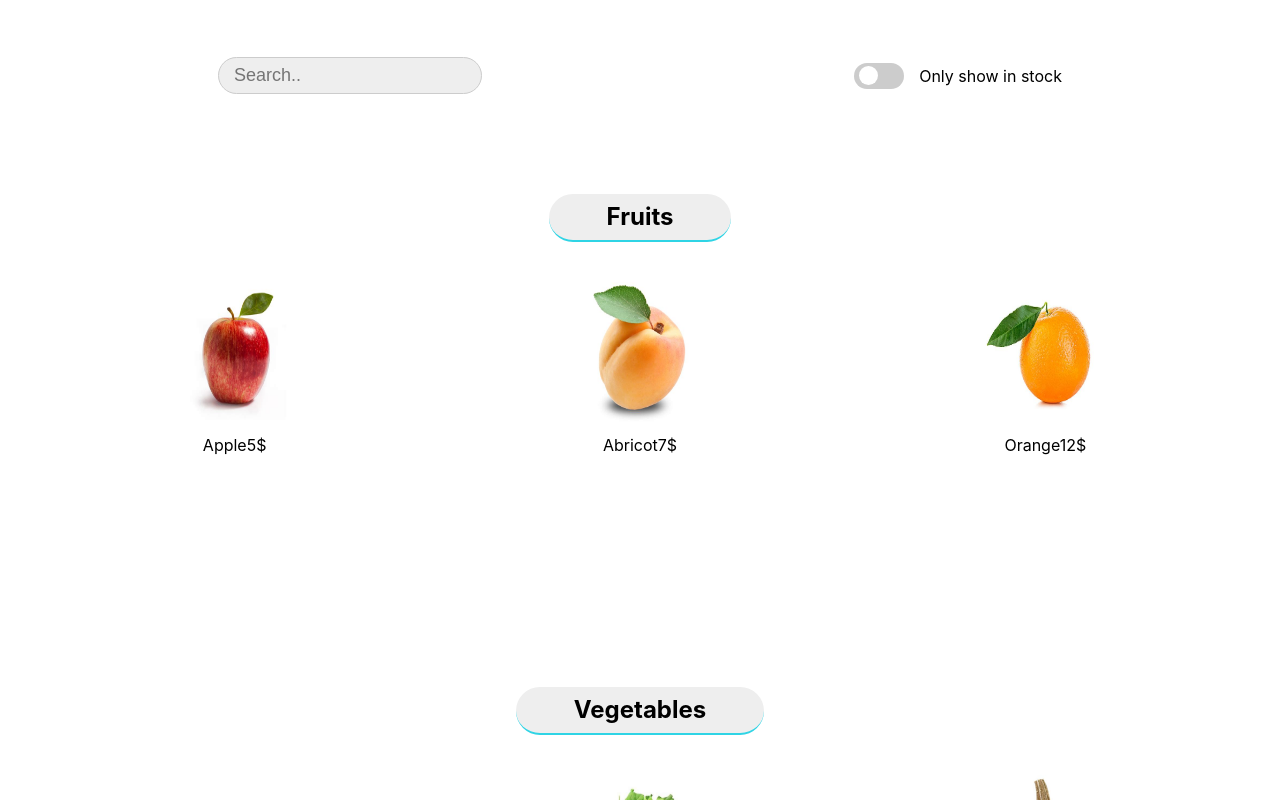
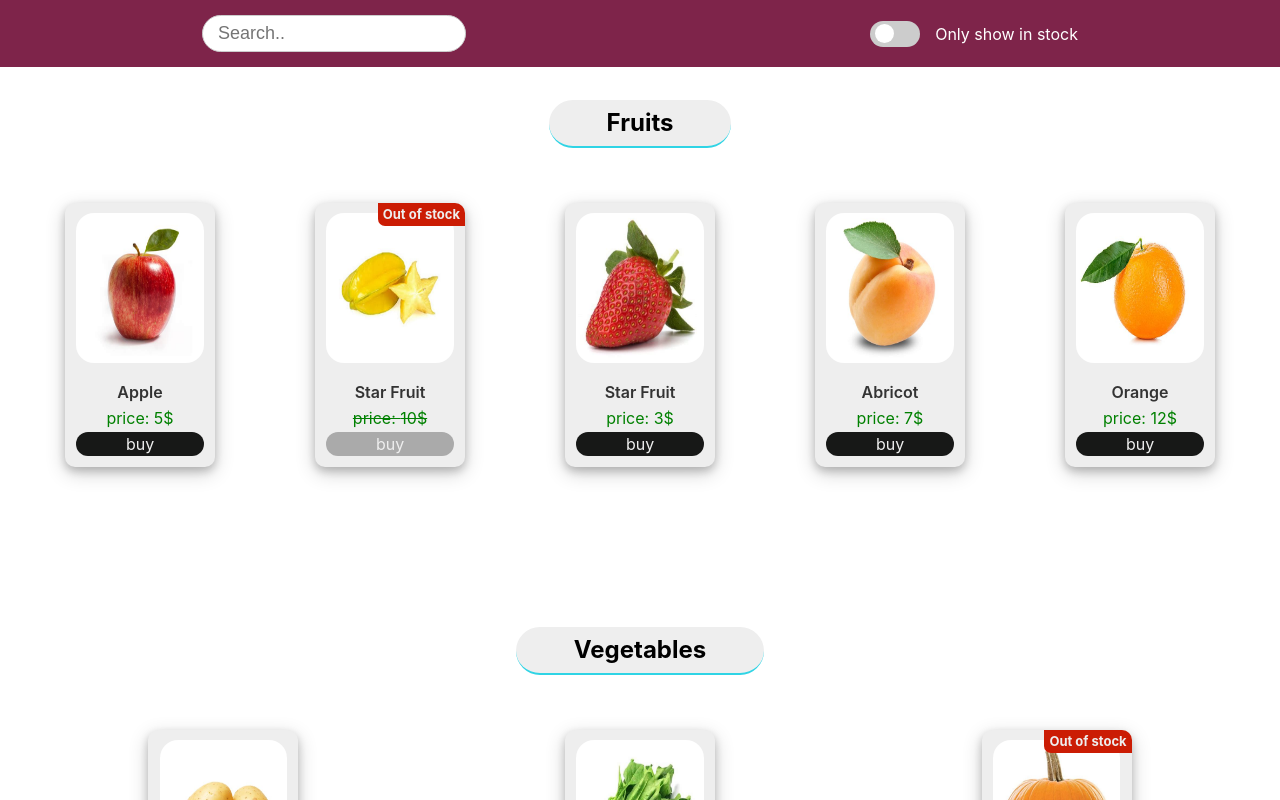
Before and after one commit to Abd-Elaty/React-food-market, a React (Vite) app: page / in a window 1280 px wide. Shown: the top 800 px of the page. Built offline with nearby package versions, Linux system fonts and the light colour scheme.

Commit message:
complete work

```diff
--- a/src/App.jsx
+++ b/src/App.jsx
@@ -5,16 +5,19 @@ import { useState } from 'react'
 
 const foods = [
   {category:'Fruits', price:'5$', stocked:true, name:'Apple', image:'/src/assets/Apple.png'},
+  {category:'Fruits', price:'10$', stocked:false, name:'Star Fruit', image:'/src/assets/starfruit.png'},
+  {category:'Fruits', price:'3$', stocked:true, name:'Star Fruit', image:'/src/assets/strawberry.png'},
   {category:'Vegetables', price:'8$', stocked:true, name:'Potato', image:'/src/assets/Potato.png'},
-  {category:'Fruits', price:'7$', stocked:false, name:'Abricot', image:'/src/assets/Abricot.png'},
+  {category:'Fruits', price:'7$', stocked:true, name:'Abricot', image:'/src/assets/Abricot.png'},
   {category:'Vegetables', price:'3$', stocked:true, name:'Spinach', image:'/src/assets/Spinach.png'},
   {category:'Vegetables', price:'6$', stocked:false, name:'Pumpkin', image:'/src/assets/Pumpkin.png'},
   {category:'Fruits', price:'12$', stocked:true, name:'Orange', image:'/src/assets/Orange.png'},
 ]
 
 function App() {
-  let [filt, setFilt] = useState(false)
+  const [filt, setFilt] = useState(false)
   const [search, setSearch] = useState('')
+  const [notFound, setNotFound] = useState('')
   return (
     <>
       <Header filt={filt} setFilt={setFilt} search={search} setSearch={setSearch}/>
--- a/src/components/Categories.jsx
+++ b/src/components/Categories.jsx
@@ -1,4 +1,3 @@
-import { useState } from 'react';
 import '../styles/category.scss'
 
 function Categories ({Foods, filt, search}) {
@@ -21,9 +20,13 @@ function Categories ({Foods, filt, search}) {
   foodTypes.forEach(e => {
     cats.push(<Category key={e} myCat={e} Foods={Foods} filt={filt} search={search}/>)
   })
+  const not = cats.length
   return (
     <div className="categories">
-      {cats || <p>n</p>}
+      {cats}
+      <div className="not" >
+        {!not && <NotFound/>}
+      </div>
     </div>
   )
 }
@@ -66,8 +69,9 @@ function Element ({el}) {
       <div className={cn}>
         <img src={el.image} alt={el.name} />
         <div className='disc'>
-          <span>{el.name}</span>
-          <span>{el.price}</span>
+          <p>{el.name}</p>
+          <p>price: {el.price}</p>
+          <p className='btn'>buy</p>
         </div>
       </div>
     </>
@@ -76,9 +80,9 @@ function Element ({el}) {
 
 function NotFound () {
   return (
-    <h1>
+    <h2 id='NotFound'>
       NO Products Found
-    </h1>
+    </h2>
   )
 }
 
--- a/src/styles/category.scss
+++ b/src/styles/category.scss
@@ -1,7 +1,17 @@
 .categories {
+  .not {
+    padding: 25px;
+    background-color: #eee;
+    margin-top: 70px;
+    width: fit-content;
+    margin-left: auto;
+    margin-right: auto;
+    border-radius: 3px;
+    max-width: 85%;
+  }
   .category {
-    padding: 40px 0 90px;
-    margin: 40px 0 80px;
+    padding: 40px 0 40px;
+    margin: 40px 0 40px;
     background-color: #fff;
     border-radius: 15px;
     h2 {
@@ -24,11 +34,63 @@
     display: flex;
     flex-wrap: wrap;
     justify-content: space-around;
+    > div {
+      background-color: #eee;
+      padding: 10px 0 0 0;
+      border-radius: 10px;
+      margin: 20px;
+      box-shadow: 0 4px 8px 0 rgba(0, 0, 0, 0.2), 0 6px 20px 0 rgba(0, 0, 0, 0.19);
+    }
     img {
       width: 150px;
       height: 150px;
       border-radius: 18px;
       max-width: 85%;
     }
+    .disc{
+      padding: 3px;
+      margin: 6px;
+      p {
+        margin:2px ;
+        color: #333;
+        &:first-child {
+        font-weight: 600;
+        }
+        &:nth-child(2) {
+          color: green;
+        }
+        &.btn {
+          background-color: rgb(23, 24, 23);
+          cursor: pointer;
+          border-radius: 15px;
+          color: #eee;
+        }
+      }
+    }
+    .unavilable {
+      position: relative;
+      overflow: hidden;
+      p {
+        &:nth-child(2){
+          text-decoration: line-through;
+        }
+        color: #333;
+        &:last-child {
+          background-color: #aaa;
+        }
+      }
+      &::before {
+        content: 'Out of stock';
+        position: absolute;
+        top: 0;
+        right: 0;
+        background-color: rgb(203, 28, 4);
+        padding: 2px 5px;
+        font-size: 13px;
+        color: #eee;
+        font-weight: bold;
+        border-radius: 0 0 0 7px;
+      }
+    }
   }
 }
--- a/src/styles/global.css
+++ b/src/styles/global.css
@@ -8,7 +8,7 @@ body {
 #root {
   margin: 0 auto;
   max-width: 1250px;
-  padding: 2rem;
+  padding: 0 15px;
   text-align: center;
 }
 
--- a/src/styles/header.scss
+++ b/src/styles/header.scss
@@ -4,13 +4,20 @@
   display: flex;
   justify-content: space-around;
   flex-wrap: wrap;
+  background-color: #7e244a;
+  position: fixed;
+  top: 0;
+  left: 0;
+  width: 100%;
+  z-index: 1000;
   .filter {
     display: flex;
     place-items: center;
-    margin-top: 25px;
+    margin: 15px 0;
     p {
     margin: 0 0 0 15px;
     text-align: left;
+    color: #fff;
     }
   }
   > input {
@@ -19,11 +26,10 @@
     color: #706c6c;
     font-size: 18px;
     line-height: 25px;
-    background-color: #eee;
     padding: 5px 15px;
     border: 1px solid #ccc;
     max-width: 85%;
-    margin-top: 25px;
+    margin: 15px 0;
     position: relative;
     &:focus {
       border: 2px solid #2291f3;
```
Also changed, not shown: src/assets/starfruit.png (added), src/assets/strawberry.png (added).
